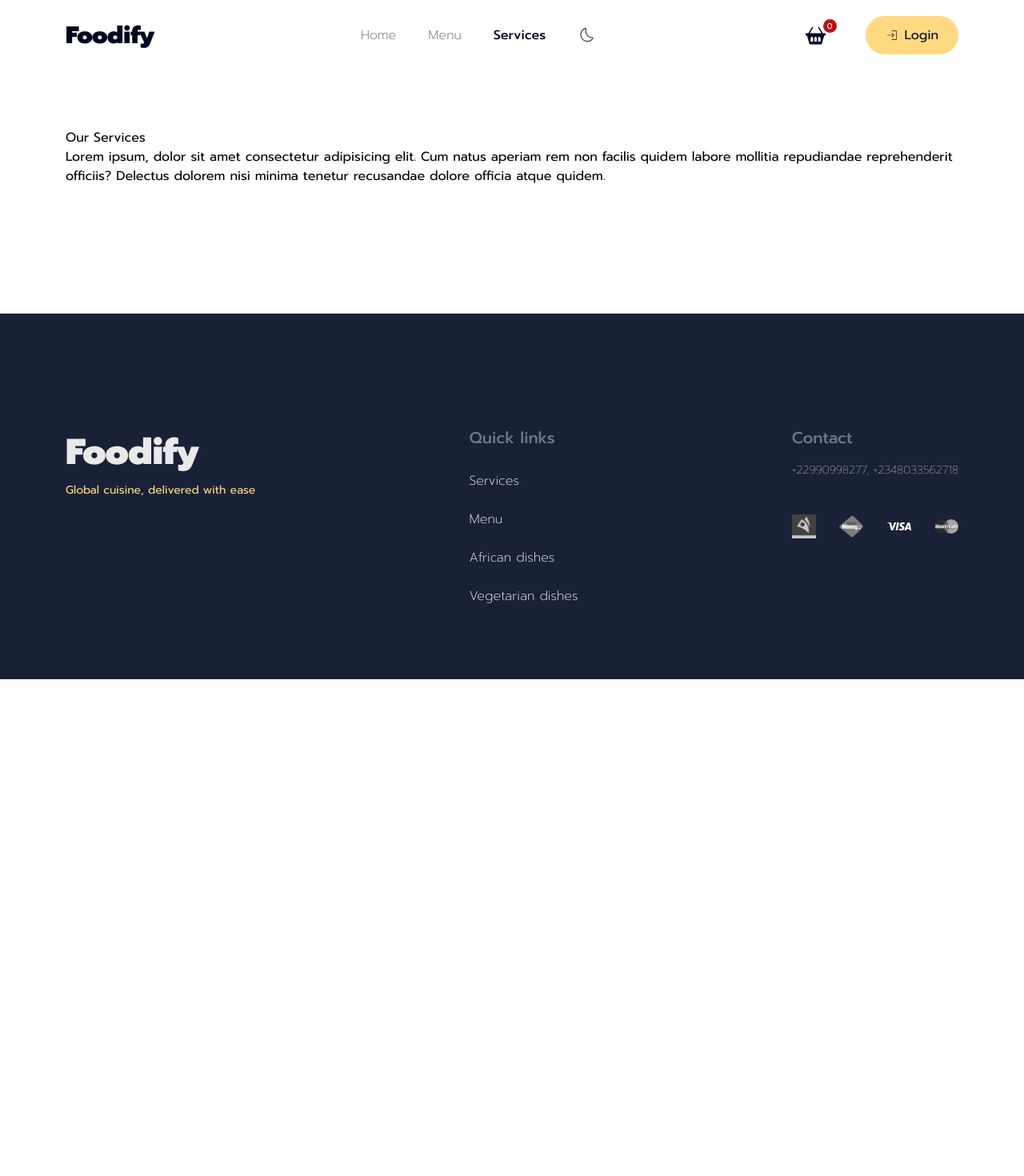
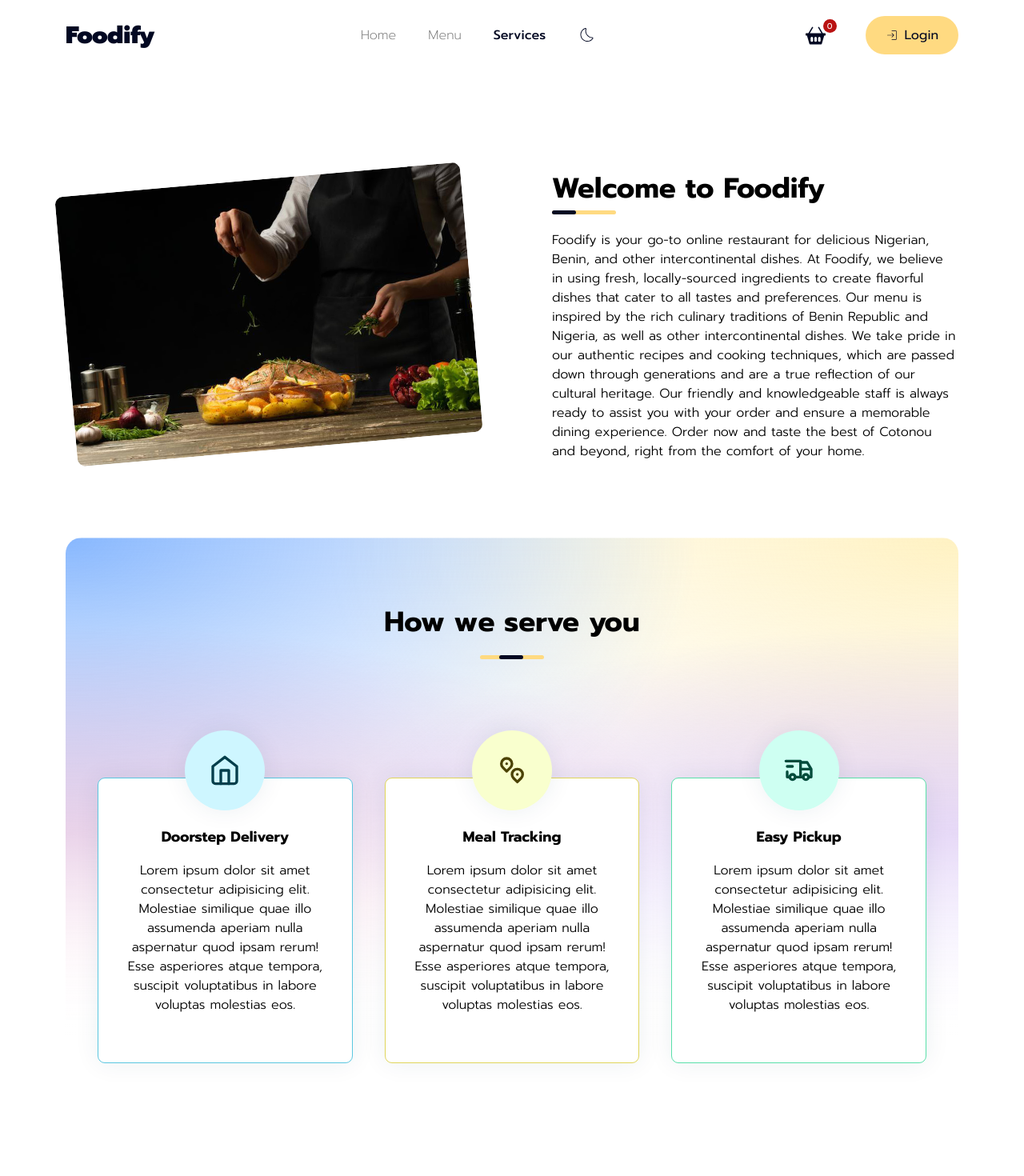
Before and after one commit to Joseph-Jnr/foodify_v1, a React (Vite) app: page /services in a window 1280 px wide. Shown: the top 1470 px of the page at 80% size. Before the commit the page ends 849 px from the top, so only its background shows below. Built offline with nearby package versions, Linux system fonts and the light colour scheme; what react-slugify would draw is missing.

Commit message:
update: service section

```diff
--- /dev/null
+++ b/src/api/serviceList.jsx
@@ -0,0 +1,25 @@
+import { TbMapPins, TbTruckDelivery } from 'react-icons/tb'
+import { FiHome } from 'react-icons/fi'
+
+const serviceList = [
+  {
+    id: 1,
+    icon: <FiHome />,
+    title: 'Doorstep Delivery',
+    body: 'Lorem ipsum dolor sit amet consectetur adipisicing elit. Molestiae similique quae illo assumenda aperiam nulla aspernatur quod ipsam rerum! Esse asperiores atque tempora, suscipit voluptatibus in labore voluptas molestias eos.',
+  },
+  {
+    id: 2,
+    icon: <TbMapPins />,
+    title: 'Meal Tracking',
+    body: 'Lorem ipsum dolor sit amet consectetur adipisicing elit. Molestiae similique quae illo assumenda aperiam nulla aspernatur quod ipsam rerum! Esse asperiores atque tempora, suscipit voluptatibus in labore voluptas molestias eos.',
+  },
+  {
+    id: 3,
+    icon: <TbTruckDelivery />,
+    title: 'Easy Pickup',
+    body: 'Lorem ipsum dolor sit amet consectetur adipisicing elit. Molestiae similique quae illo assumenda aperiam nulla aspernatur quod ipsam rerum! Esse asperiores atque tempora, suscipit voluptatibus in labore voluptas molestias eos.',
+  },
+]
+
+export default serviceList
--- a/src/components/auth/FormStyle.css
+++ b/src/components/auth/FormStyle.css
@@ -124,14 +124,15 @@ html.dark .form-btns button {
 }
 
 .error-msg {
-  background: rgb(255, 207, 207);
-  border: 1px solid rgb(157, 108, 108);
+  background: rgb(255, 222, 222);
+  border: 1px solid rgba(157, 108, 108, 0.45);
   text-align: center;
   color: var(--black);
   padding: 10px;
   border-radius: 9px;
   margin-bottom: 20px;
   transition: all 0.5s ease-in-out;
+  font-weight: 300;
 }
 
 @media screen and (max-width: 765px) {
--- a/src/components/foodCards/FoodCardItem.jsx
+++ b/src/components/foodCards/FoodCardItem.jsx
@@ -4,8 +4,6 @@ import { MdShoppingBasket } from 'react-icons/md'
 import { AiOutlineTags } from 'react-icons/ai'
 import { TbScanEye, TbTruckDelivery } from 'react-icons/tb'
 import Button from '../UI/button/Button'
-//import { Context } from '../../context'
-//import { foodList } from '../../api/data'
 import { Link } from 'react-router-dom'
 import { useDispatch } from 'react-redux'
 import { cartActions } from '../../store/shopping-cart/cartSlice'
--- a/src/components/footer/Footer.css
+++ b/src/components/footer/Footer.css
@@ -15,25 +15,11 @@
   color: var(--light-orange);
 }
 
-.footer-links ul {
-  list-style: none;
+.footer-hours p {
+  color: var(--light-blue-accent);
 }
 
-.footer-links ul li {
-  padding: 12px 0px;
-}
-
-.footer-links ul li a {
-  color: var(--off-white);
-  font-weight: 200;
-  transition: all 0.5s ease-in-out;
-}
-
-.footer-links ul li a:hover {
-  color: var(--light-orange);
-}
-
-.footer-links h2,
+.footer-hours h2,
 .footer-contact h2 {
   font-size: 20px;
   font-weight: 500;
@@ -42,10 +28,8 @@
 }
 
 .footer-contact p {
-  font-size: 14px;
   font-weight: 100;
-  color: var(--off-white);
-  margin-bottom: 45px;
+  color: var(--light-blue);
 }
 
 .payment-methods img {
--- a/src/components/footer/Footer.jsx
+++ b/src/components/footer/Footer.jsx
@@ -14,26 +14,17 @@ const Footer = () => {
           <h1>Foodify</h1>
           <span>Global cuisine, delivered with ease</span>
         </div>
-        <div className='footer-links'>
-          <h2>Quick links</h2>
-          <ul>
-            <li>
-              <Link to='/services'> Services</Link>
-            </li>
-            <li>
-              <Link to='/menu'>Menu</Link>
-            </li>
-            <li>
-              <Link to='/dishes'>African dishes</Link>
-            </li>
-            <li>
-              <Link to='/dishes'>Vegetarian dishes</Link>
-            </li>
-          </ul>
+        <div className='footer-hours'>
+          <h2>Opening Hours</h2>
+          <div className='hours'>
+            <p className='font-extrabold'>Monday - Saturday</p>
+            <p className='font-light'>10:00am - 9pm</p>
+          </div>
         </div>
         <div className='footer-contact'>
           <h2>Contact</h2>
-          <p>+22990998277, +2348033562718</p>
+          <p className='mb-4'>hello@foodify.com</p>
+          <p className='mb-11'>+22990998277, +2348033562718</p>
           <div className='payment-methods flex items-center justify-between'>
             <img src={momo} alt='mtn momo' />
             <img src={moov} alt='moov money' />
--- a/src/components/quote/Quote.css
+++ b/src/components/quote/Quote.css
@@ -2,7 +2,7 @@
   margin-top: 50px;
   display: grid;
   grid-template-columns: repeat(2, 1fr);
-  column-gap: 250px;
+  column-gap: 100px;
   align-items: center;
 }
 
@@ -22,14 +22,55 @@ html.dark .quote-section {
   color: var(--off-white);
 }
 
-html.dark .quote-txt i {
+html.dark .quote-txt p {
   color: var(--light-blue-accent);
+}
+
+.services-wrap {
+  background-image: linear-gradient(
+      180deg,
+      rgba(var(--bs-body-bg-rgb), 0.01),
+      rgba(var(--bs-body-bg-rgb), 1) 85%
+    ),
+    radial-gradient(
+      ellipse at top left,
+      rgba(var(--bs-primary-rgb), 0.5),
+      transparent 50%
+    ),
+    radial-gradient(
+      ellipse at top right,
+      rgba(var(--bd-accent-rgb), 0.5),
+      transparent 50%
+    ),
+    radial-gradient(
+      ellipse at center right,
+      rgba(var(--bd-violet-rgb), 0.5),
+      transparent 50%
+    ),
+    radial-gradient(
+      ellipse at center left,
+      rgba(var(--bd-pink-rgb), 0.5),
+      transparent 50%
+    );
+  background-size: cover;
+  background-position: center;
+  position: relative;
+  border-radius: 20px;
+}
+
+html.dark .services-wrap {
+  background: linear-gradient(to bottom, transparent, var(--black)),
+    url(../../assets/hero-dark.jpg);
+  background-size: cover;
+  background-position: center;
+  position: relative;
+  border-radius: 20px;
 }
 
 @media screen and (max-width: 765px) {
   .quote-wrap {
     display: flex;
-    flex-direction: column-reverse;
+    flex-direction: column;
     grid-template-columns: repeat(1, 1fr);
     margin-top: 20px;
     row-gap: 60px;
@@ -42,8 +83,8 @@ html.dark .quote-txt i {
 
   .quote-wrap .quote-img img {
     /* width: 300px;
-    height: auto; */
-    display: none;
+    height: auto;
+    display: none; */
   }
 }
 
--- a/src/components/quote/Quote.jsx
+++ b/src/components/quote/Quote.jsx
@@ -1,25 +1,53 @@
 import React from 'react'
 import quoteImg from '../../assets/quote-img-alt.jpg'
 import './Quote.css'
+import ServiceCard from '../services/ServiceCard'
+import serviceList from '../../api/serviceList'
 
 const Quote = () => {
   return (
     <section className='section-padding quote-section'>
-      <div className='container'>
+      <div className='container section-padding'>
         <div className='quote-wrap'>
           <div className='quote-img'>
             <img src={quoteImg} alt='chef' />
           </div>
           <div className='quote-txt'>
-            <div className='section-header'>
-              <h2>Eat Healthy</h2>
+            <div className='section-header quote-header'>
+              <h2>Welcome to Foodify</h2>
               <div className='text-underline'></div>
             </div>
-            <i>
-              "Good food is not only essential for nourishment but also for
-              enjoyment. It has the power to bring people together, create
-              memories, and evoke emotions."
-            </i>
+            <p className='font-light'>
+              Foodify is your go-to online restaurant for delicious Nigerian,
+              Benin, and other intercontinental dishes. At Foodify, we believe
+              in using fresh, locally-sourced ingredients to create flavorful
+              dishes that cater to all tastes and preferences. Our menu is
+              inspired by the rich culinary traditions of Benin Republic and
+              Nigeria, as well as other intercontinental dishes. We take pride
+              in our authentic recipes and cooking techniques, which are passed
+              down through generations and are a true reflection of our cultural
+              heritage. Our friendly and knowledgeable staff is always ready to
+              assist you with your order and ensure a memorable dining
+              experience. Order now and taste the best of Cotonou and beyond,
+              right from the comfort of your home.
+            </p>
+          </div>
+        </div>
+
+        <div className='services-wrap section-padding mt-24'>
+          <div className='section-header-alt services-header'>
+            <h2>How we serve you</h2>
+            <div className='text-underline'></div>
+          </div>
+          <div className='services-container px-5 md:px-10 grid grid-cols-1 gap-10 md:grid-cols-3 lg:grid-cols-3'>
+            {serviceList.map((services, index) => (
+              <ServiceCard
+                key={index}
+                icon={services.icon}
+                title={services.title}
+                body={services.body}
+              />
+            ))}
           </div>
         </div>
       </div>
--- /dev/null
+++ b/src/components/services/ServiceCard.css
@@ -0,0 +1,59 @@
+.single-service-card {
+  background: #ffffff;
+  padding: 60px 25px;
+  border-radius: 9px;
+  box-shadow: 0px 0 30px rgba(30, 67, 86, 0.08);
+}
+
+html.dark .single-service-card {
+  background: var(--dark-mid);
+}
+
+.single-service-card .service-card-icon-wrap {
+  width: 100%;
+  position: absolute;
+  top: -60px;
+  left: 0;
+}
+
+.single-service-card .service-card-icon {
+  background: #f3f3f3;
+  margin: 0 auto;
+  box-shadow: 0px 0 30px rgba(30, 67, 86, 0.08);
+  max-width: 100px;
+  height: 100px;
+  border-radius: 90px;
+  font-size: 40px;
+}
+
+.single-service-card h1 {
+  font-size: 18px;
+  font-weight: 700;
+}
+
+.single-service-card:nth-child(1) {
+  border: 1px solid rgb(90, 199, 224);
+}
+
+.single-service-card:nth-child(1) .service-card-icon {
+  background: rgb(206, 246, 255);
+  color: rgb(2, 62, 75);
+}
+
+.single-service-card:nth-child(2) {
+  border: 1px solid rgb(224, 213, 90);
+}
+
+.single-service-card:nth-child(2) .service-card-icon {
+  background: rgb(249, 255, 206);
+  color: rgb(75, 66, 2);
+}
+
+.single-service-card:nth-child(3) {
+  border: 1px solid rgb(90, 224, 170);
+}
+
+.single-service-card:nth-child(3) .service-card-icon {
+  background: rgb(206, 255, 242);
+  color: rgb(2, 75, 59);
+}
--- /dev/null
+++ b/src/components/services/ServiceCard.jsx
@@ -0,0 +1,20 @@
+import React from 'react'
+import './ServiceCard.css'
+
+const ServiceCard = ({ icon, title, body }) => {
+  return (
+    <div className='single-service-card relative mt-12'>
+      <div className='service-card-icon-wrap'>
+        <div className='service-card-icon flex justify-center items-center'>
+          {icon}
+        </div>
+      </div>
+      <div className='service-card-body text-center'>
+        <h1 className='mb-4'>{title}</h1>
+        <p className='font-light'>{body}</p>
+      </div>
+    </div>
+  )
+}
+
+export default ServiceCard
--- a/src/index.css
+++ b/src/index.css
@@ -13,6 +13,12 @@
   --light-orange: #ffda81;
   --light-blue: #d3e2f7;
   --light-blue-accent: #8796ab;
+
+  --bs-body-bg-rgb: 255, 255, 255;
+  --bs-primary-rgb: 13, 110, 253;
+  --bd-accent-rgb: 255, 228, 132;
+  --bd-violet-rgb: 112.520718, 44.062154, 249.437846;
+  --bd-pink-rgb: 214, 51, 132;
 }
 * {
   font-family: 'Prompt', sans-serif;
@@ -192,4 +198,9 @@ html.dark .page-err-section p {
   .section-header-alt h4 {
     font-size: 18px;
   }
+
+  .section-header.quote-header h2,
+  .section-header-alt.services-header h2 {
+    font-size: 25px;
+  }
 }
--- a/src/pages/Services.jsx
+++ b/src/pages/Services.jsx
@@ -1,18 +1,11 @@
 import React from 'react'
+import Quote from '../components/quote/Quote'
 
 const Services = () => {
   return (
-    <div className='section-padding'>
-      <div className='container section-padding'>
-        <h1>Our Services</h1>
-        <p>
-          Lorem ipsum, dolor sit amet consectetur adipisicing elit. Cum natus
-          aperiam rem non facilis quidem labore mollitia repudiandae
-          reprehenderit officiis? Delectus dolorem nisi minima tenetur
-          recusandae dolore officia atque quidem.
-        </p>
-      </div>
-    </div>
+    <>
+      <Quote />
+    </>
   )
 }
 
```
